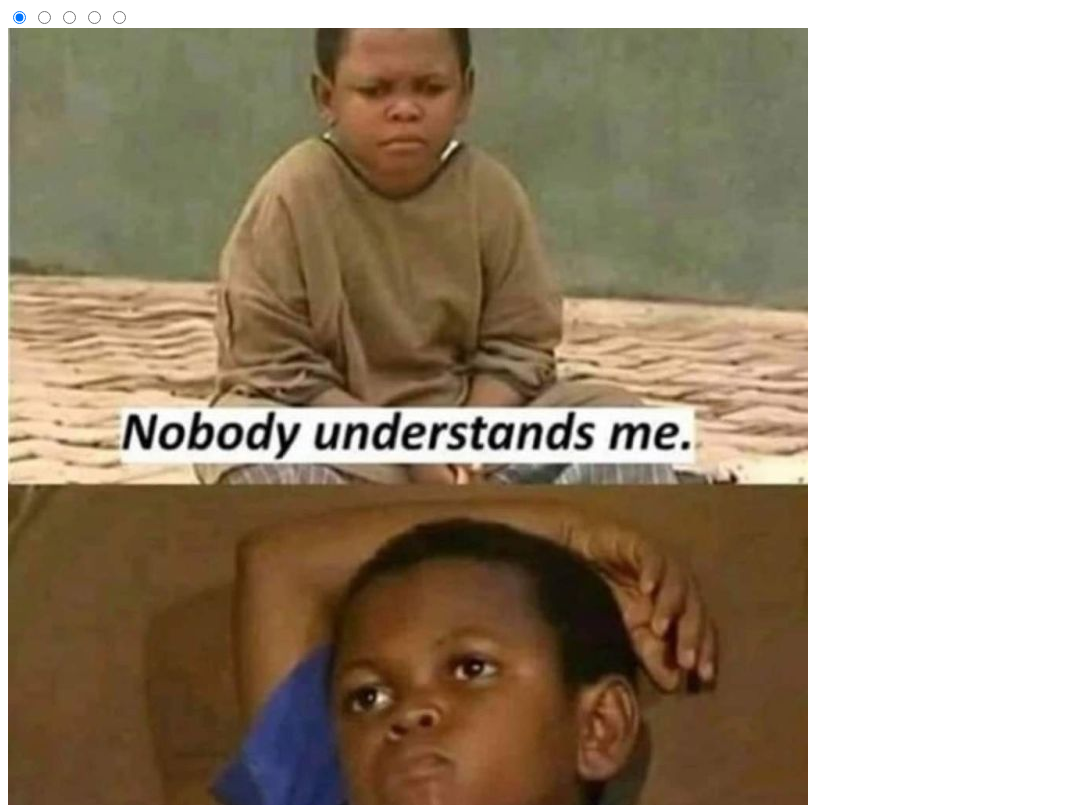
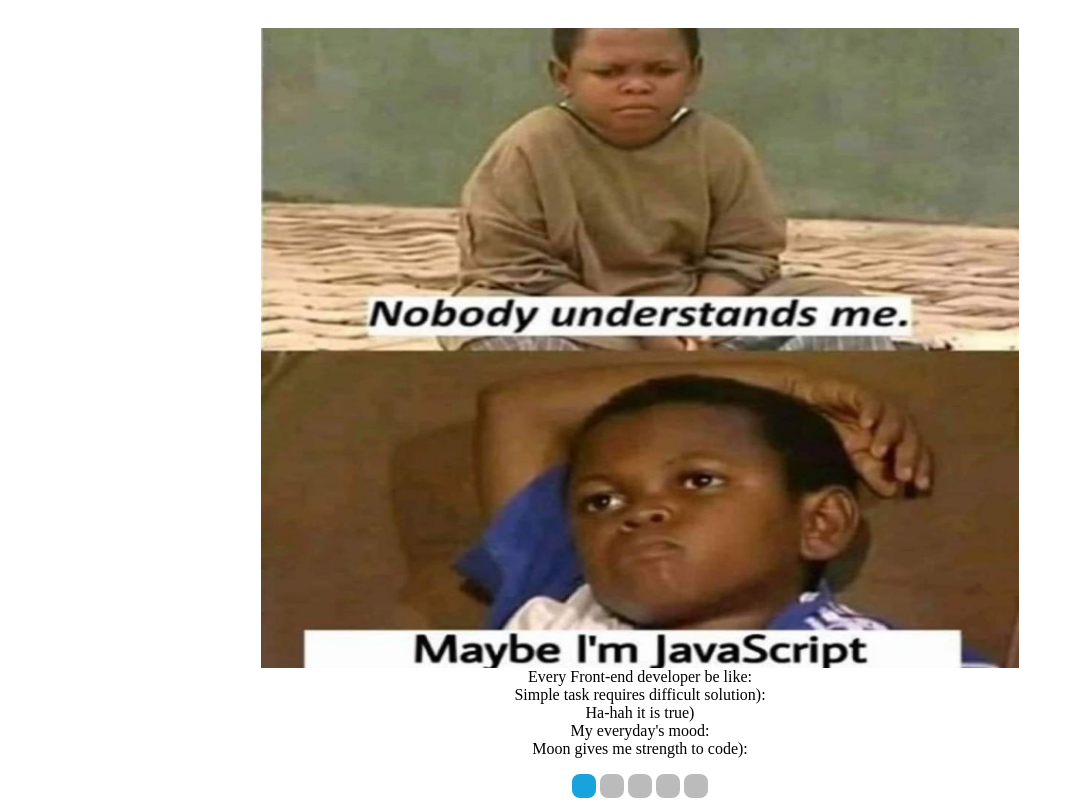
Before and after one commit to FarAK10/cssMemSlider, a plain HTML site: page cssMemSlider/src/index.html in a window 1280 px wide. Shown: the top 805 px of the page, without its empty margins (0-1074 px from the left). Drawn offline with Linux system fonts and the light colour scheme.

Commit message:
feat:add slide functional (Sun, May 15, 2022 12:40:34 PM)

```diff
--- a/cssMemSlider/src/index.css
+++ b/cssMemSlider/src/index.css
@@ -0,0 +1,109 @@
+.container {
+    width: 60%;
+    margin: 0 auto;
+    text-align: center;
+    height: 100vh;
+}
+.images {
+    display: flex;
+    justify-content: space-between;
+    width: 500%;
+    height: 80vh;
+}
+.img {
+   width: 20%;
+   height: 80vh;
+}
+.img img {
+   width: 100%;
+   height: 100%;
+}
+.overflow {
+    width: 100%;
+    overflow: hidden;
+
+}
+
+label,a {
+    cursor: pointer;
+}
+
+.container input {
+    visibility: hidden;
+}
+/* switch controls */
+
+#switch1:checked ~ .foto-slides .images{
+	margin-left: 0;
+}
+
+#switch2:checked ~.foto-slides .images{
+	margin-left: -100%;
+}
+
+#switch3:checked ~.foto-slides .images{
+	margin-left: -200%;
+}
+
+#switch4:checked ~.foto-slides .images{
+	margin-left: -300%;
+}
+
+#switch5:checked ~.foto-slides .images{
+	margin-left: -400%;
+}
+/* controllers */
+.switcher label {
+    border-radius: 1vh;
+    display: inline-block;
+    width: 1.5rem;
+    height: 1.5rem;
+    background-color: #bbb;
+}
+.switcher {
+    margin: 1rem 0 0;
+}
+.switcher label:hover {
+    background: #76c8ff;
+	border-color: #777
+}
+
+#switch1:checked ~ .switcher label:nth-child(1),
+#switch2:checked ~ .switcher label:nth-child(2),
+#switch3:checked ~ .switcher label:nth-child(3),
+#switch4:checked ~ .switcher label:nth-child(4),
+#switch5:checked ~ .switcher label:nth-child(5){
+	background: #18a3dd;
+	border-color: #18a3dd !important;
+}
+.foto-slides .images {
+    transition: all 800ms cubic-bezier(0.770, 0.000, 0.175, 1.000);
+}
+.switcher label:hover {
+    opacity: 0.6;
+}
+.switcher label {
+    transition: opacity 0.2s ease-out;
+}
+@media(max-width:550px){
+    .images {
+        height: 60vh;
+    }
+    .img {
+        height: 60vh;
+    }
+    .img img {
+        height: 60vh;
+    }
+}
+@media(max-width:460px){
+        .images {
+        height: 50vh;
+    }
+    .img {
+        height: 50vh;
+    }
+    .img img {
+        height: 50vh;
+    }
+}
--- a/cssMemSlider/src/index.html
+++ b/cssMemSlider/src/index.html
@@ -13,14 +13,14 @@
     <div class="container">
         <!-- checkboxes -->
         <input checked type="radio" name="slider" id="switch1">
-        <input type="radio" name="slider" id="switch1">
         <input type="radio" name="slider" id="switch2">
         <input type="radio" name="slider" id="switch3">
         <input type="radio" name="slider" id="switch4">
-
+        <input type="radio" name="slider" id="switch5">
+        <!-- foto-slides -->
         <div class="foto-slides">
             <div class="overflow">
-                <div class="image">
+                <div class="images">
                     <div class="img"><img src="../img/1.png" alt="photo"></div>
                     <div class="img"><img src="../img/2.jpg" alt="photo"></div>
                     <div class="img"><img src="../img/3.png" alt="photo"></div>
@@ -29,7 +29,7 @@
                 </div>
             </div>
         </div>
-
+        <!-- text slides -->
         <div class="text-slides">
             <div class="overflow">
                 <div class="texts">
@@ -41,7 +41,7 @@
                 </div>
             </div>
         </div>
-    </div>
+        <!-- switch radio buttons -->
         <div class="switcher">
             <label for="switch1"><span></span></label>
             <label for="switch2"><span></span></label>
@@ -49,6 +49,8 @@
             <label for="switch4"><span></span></label>
             <label for="switch5"><span></span></label>
         </div>
+    </div>
+
 
 </body>
 
```
Lines whose indentation alone changed are shown as unchanged.
